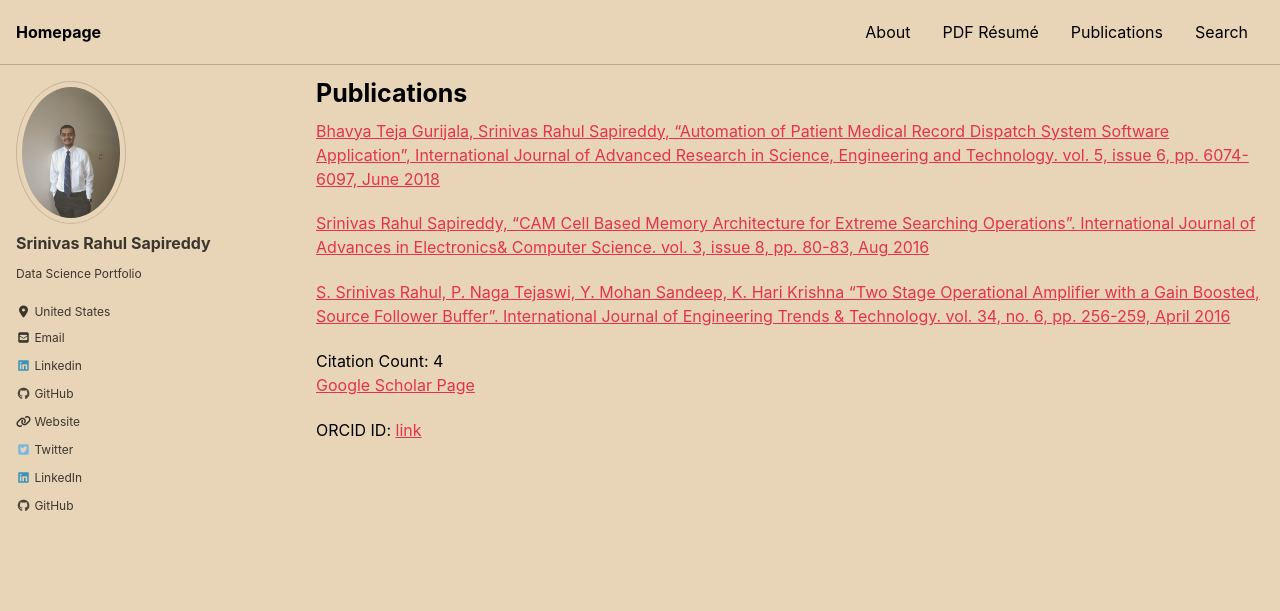
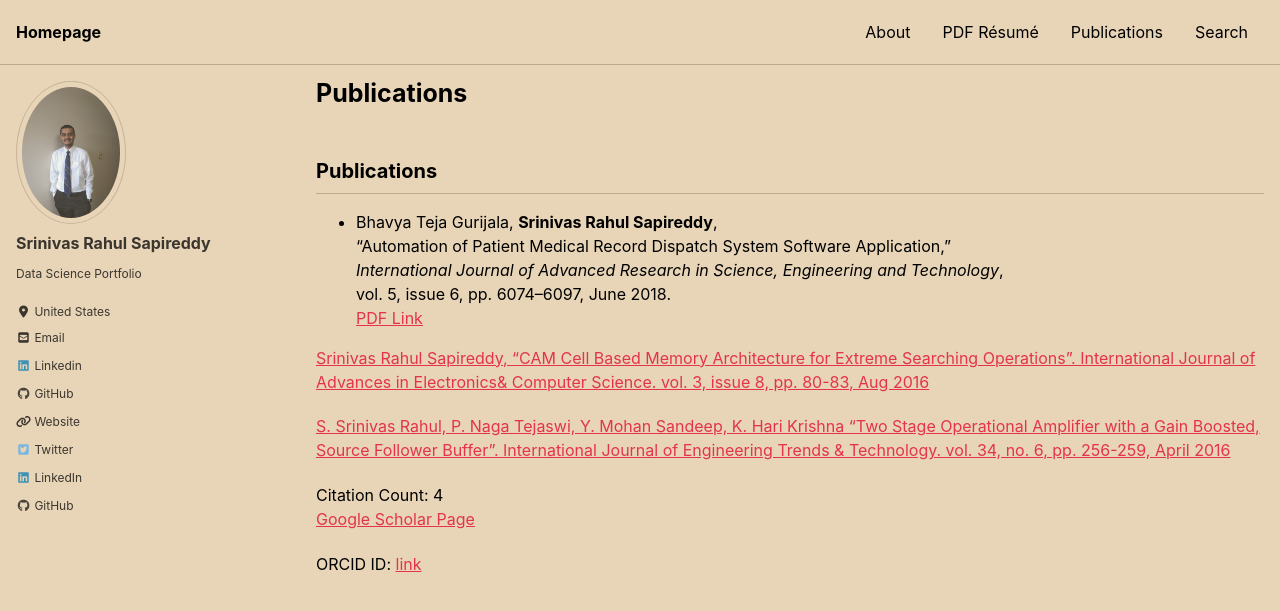
Before and after one commit to srsapireddy/srsapireddy.github.io, a Jekyll site: the page built from _pages/publications.md, in a window 1280 px wide and 900 px high. Shown: the top 611 px of the window. Built offline with Jekyll 4.4.1, drawn with Linux system fonts in a browser that asks for light colours; cached includes are drawn as plain includes; nearby versions of some CDN libraries.

Commit message:
Update publications.md

```diff
--- a/_pages/publications.md
+++ b/_pages/publications.md
@@ -3,7 +3,14 @@ title: "Publications"
 permalink: /publications/
 ---
 
-[ Bhavya Teja Gurijala, Srinivas Rahul Sapireddy, “Automation of Patient Medical Record Dispatch System Software Application”, International Journal of Advanced Research in Science, Engineering and Technology. vol. 5, issue 6, pp. 6074-6097, June 2018](http://www.ijarset.com/upload/2018/june/11-IJARSET-_rahul-modified.pdf)
+## Publications
+
+- Bhavya Teja Gurijala, **Srinivas Rahul Sapireddy**,
+  “Automation of Patient Medical Record Dispatch System Software Application,”
+  *International Journal of Advanced Research in Science, Engineering and Technology*,
+  vol. 5, issue 6, pp. 6074–6097, June 2018.
+  [PDF Link](http://www.ijarset.com/upload/2018/june/11-IJARSET-_rahul-modified.pdf)
+
 
 [ Srinivas Rahul Sapireddy, “CAM Cell Based Memory Architecture for Extreme Searching Operations”. International Journal of Advances in Electronics& Computer Science. vol. 3, issue 8, pp. 80-83, Aug 2016 ](http://www.iraj.in/journal/journal_file/journal_pdf/12-284-147394117580-83.pdf)
 
```
